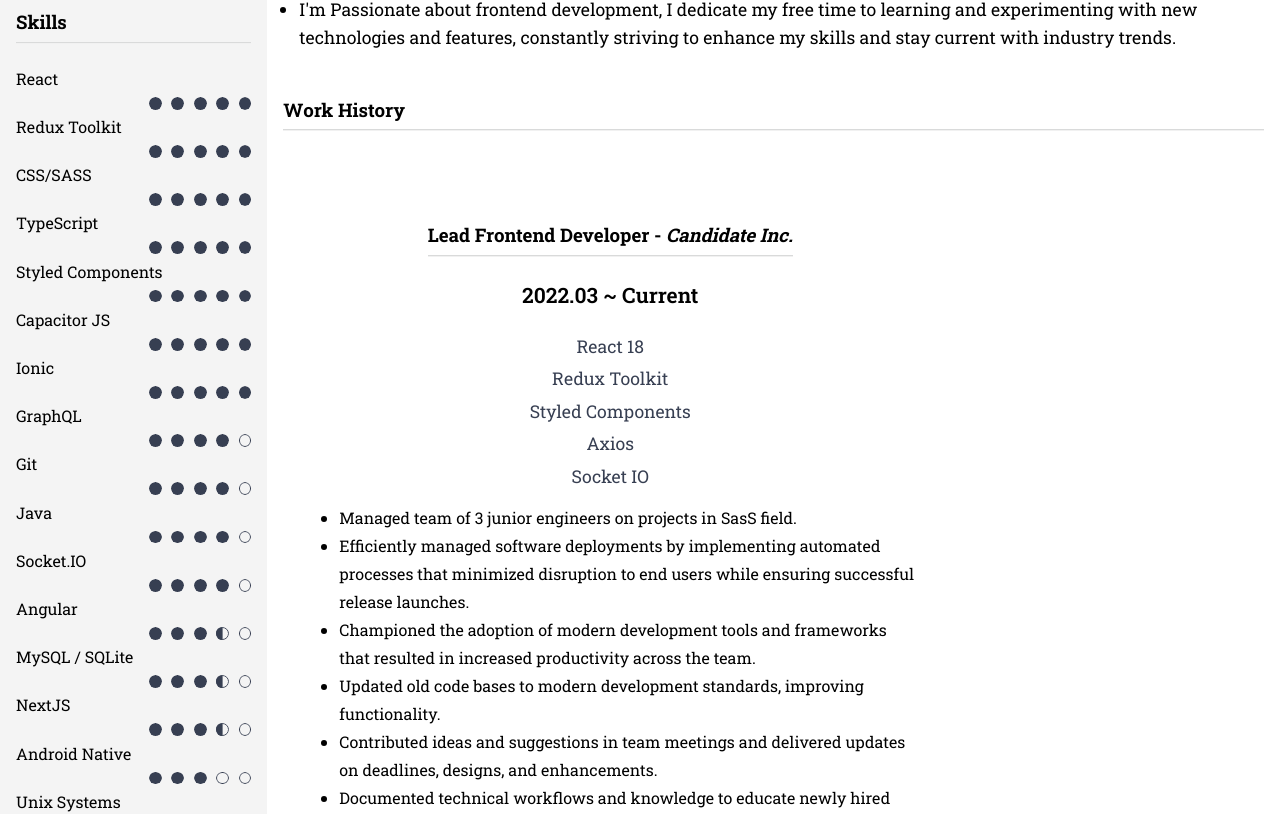
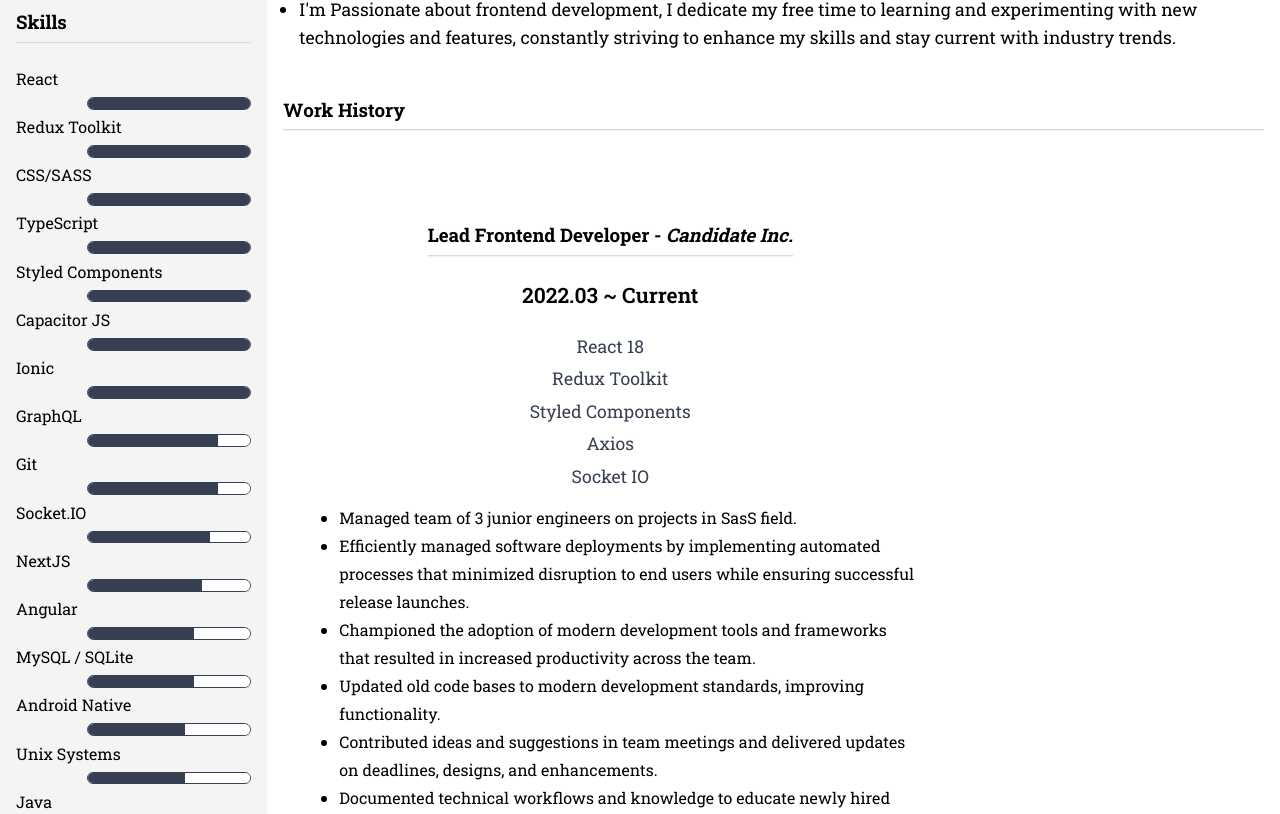
Before and after one commit to playaz87/alexanderjs.co.uk, a React (Vite) app: page / in a window 1280 px wide. Shown: the part 488-1302 px from the top of the page. Built offline with nearby package versions, Linux system fonts and the light colour scheme.

Commit message:
[CHANGE] - Skill to bar type

```diff
--- a/src/components/About.tsx
+++ b/src/components/About.tsx
@@ -5,7 +5,24 @@ import styled from "styled-components";
 export const About: React.FC = () => {
   return (
     <>
-      <Row $icon={'phone'}>+82-10-9415-2947</Row>
+      <Row $icon={'phone'}>
+          <span>+</span>
+          <span>8</span>
+          <span>2</span>
+          <span>-</span>
+          <span>1</span>
+          <span>0</span>
+          <span>-</span>
+          <span>9</span>
+          <span>4</span>
+          <span>1</span>
+          <span>5</span>
+          <span>-</span>
+          <span>2</span>
+          <span>9</span>
+          <span>4</span>
+          <span>7</span>
+      </Row>
       <Row $icon={'mail'}>dev.ajsoftware@gmail.com</Row>
       <Row $icon={'map'}>British</Row>
       <Row $icon={'github'}>
@@ -31,4 +48,8 @@ const Row = styled.div<{$icon: string}>`
     > a {
         text-decoration: none;
     }
+
+    > span:not(:first-of-type) {
+        margin-left: -1rem;
+    }
 `;
--- /dev/null
+++ b/src/components/SkillIndicator.tsx
@@ -0,0 +1,42 @@
+import React from 'react';
+import type { Skill } from "./Skills.tsx";
+import styled from "styled-components";
+
+interface Props {
+	skill: Skill;
+}
+
+export const SkillIndicator: React.FC<Props> = ({skill}) => {
+	return (
+		<Container>
+			<Bar $percent={skill.points}></Bar>
+		</Container>
+	);
+};
+
+const Container = styled.div`
+	width: 70%;
+	display: flex;
+    align-items: center;
+    gap: 0.6rem;
+    margin-left: auto;
+`;
+
+const Bar = styled.div<{$percent: number}>`
+	width: 100%;
+	height: 0.8rem;
+	border-radius: 10000px;
+	border: 1px solid var(--accent);
+	background-color: white;
+	overflow: hidden;
+	background-clip: content-box;
+	position: relative;
+
+	&:after {
+		content: '';
+		display: block;
+		position: absolute;
+		inset: 0;
+		border-image: fill 1 linear-gradient(to right, var(--accent), ${props => props.$percent}%, white, ${props => props.$percent}%, white);
+	}
+`;
--- a/src/components/Skills.tsx
+++ b/src/components/Skills.tsx
@@ -1,6 +1,6 @@
 import React from 'react';
 import styled from "styled-components";
-import {SkillPoints} from "./SkillPoints.tsx";
+import { SkillIndicator } from "./SkillIndicator.tsx";
 
 export interface Skill {
   label: string;
@@ -8,22 +8,22 @@ export interface Skill {
 }
 
 const skills: Skill[] = [
-  {label: 'React', points: 5},
-  {label: 'Redux Toolkit', points: 5},
-  {label: 'CSS/SASS', points: 5},
-  {label: 'TypeScript', points: 5},
-  {label: 'Styled Components', points: 5},
-  {label: 'Capacitor JS', points: 5},
-  {label: 'Ionic', points: 5},
-  {label: 'GraphQL', points: 4},
-  {label: 'Git', points: 4},
-  {label: 'Angular', points: 3.5},
-  {label: 'MySQL / SQLite', points: 3.5},
-  {label: 'Android Native', points: 3},
-  {label: 'Unix Systems', points: 3},
-  {label: 'Java', points: 4},
-  {label: 'Socket.IO', points: 4},
-  {label: 'NextJS', points: 3.5}
+  {label: 'React', points: 100},
+  {label: 'Redux Toolkit', points: 100},
+  {label: 'CSS/SASS', points: 100},
+  {label: 'TypeScript', points: 100},
+  {label: 'Styled Components', points: 100},
+  {label: 'Capacitor JS', points: 100},
+  {label: 'Ionic', points: 100},
+  {label: 'GraphQL', points: 80},
+  {label: 'Git', points: 80},
+  {label: 'Angular', points: 65},
+  {label: 'MySQL / SQLite', points: 65},
+  {label: 'Android Native', points: 60},
+  {label: 'Unix Systems', points: 60},
+  {label: 'Java', points: 60},
+  {label: 'Socket.IO', points: 75},
+  {label: 'NextJS', points: 70}
   // {label: '', points: 4},
   // {label: '', points: 4},
 ];
@@ -34,7 +34,8 @@ export const Skills: React.FC = () => {
       {skills.sort((s1, s2) => s2.points - s1.points).map(s =>
         <SkillItem key={s.label}>
           <div>{s.label}</div>
-          <SkillPoints skill={s} />
+          <SkillIndicator skill={s} />
+          {/*<SkillPoints skill={s} />*/}
         </SkillItem>
       )}
     </Container>
```
